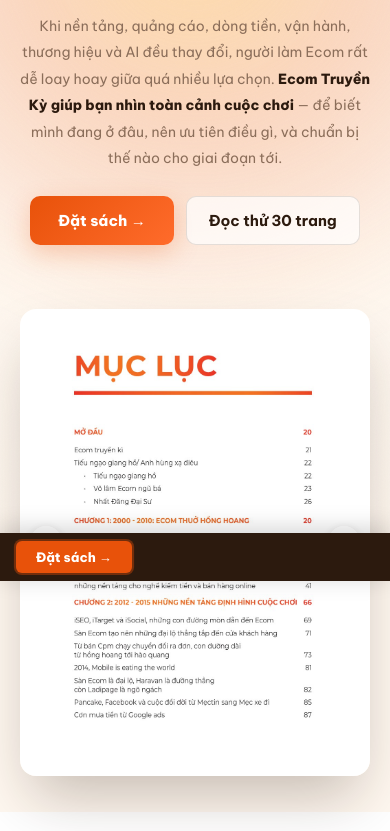
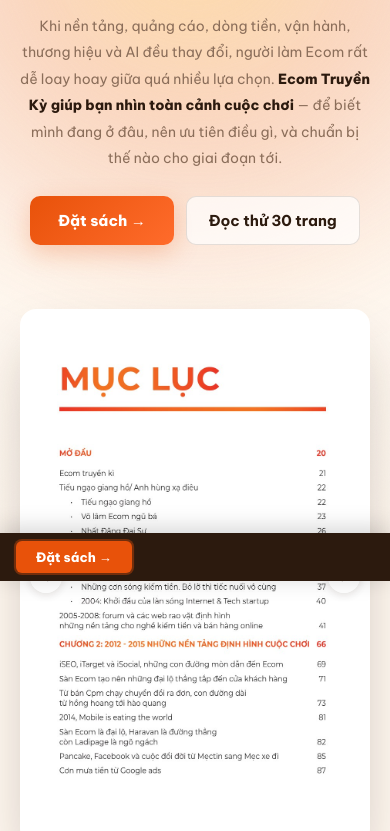
Before and after one commit to huytrann1409/Ecomtruyenky-testv4, a plain HTML site: page index.html in a window 390 px wide. Shown: the part 263-1094 px from the top of the page. Drawn offline with Linux system fonts and the light colour scheme.

Commit message:
Update index.html

```diff
--- a/index.html
+++ b/index.html
@@ -128,12 +128,15 @@ section{padding:110px 48px}
   box-shadow:0 30px 60px -12px rgba(44,26,14,.28);
   object-fit:cover;
 }
-/* === HERO CAROUSEL — FINAL FIX THEO ẢNH GỐC 01 & 10 ===
+/* === HERO CAROUSEL — FINAL FIX HERO 01 THEO TỈ LỆ ẢNH GỐC ===
    Chỉ sửa phần hero carousel.
+   Lý do sửa:
+   - Ảnh gốc hero-book-01 có tỉ lệ khoảng 585/896, hẹp hơn khung 3/4 cũ.
+   - Nếu giữ khung 3/4 và dùng object-fit:cover thì ảnh chắc chắn bị crop trên/dưới.
+   - Vì vậy phải đổi tỉ lệ khung carousel theo tỉ lệ bìa thật, không dùng scale.
    Mục tiêu:
-   - Hero 01 và 10 lấp đầy khung.
-   - Không lộ viền trắng.
-   - Không zoom/crop quá tay.
+   - Hero 01 hiện đủ bìa, không mất logo đáy, không lộ viền trắng.
+   - Hero 10 vẫn phủ khung, crop rất nhẹ nếu cần.
    - Hero 02–09 giữ contain để không mất chữ.
 */
 .hero-carousel{
@@ -155,7 +158,7 @@ section{padding:110px 48px}
   flex:0 0 100%;
   min-width:100%;
   width:100%;
-  aspect-ratio:3/4;
+  aspect-ratio:585/896;
   overflow:hidden;
   display:flex;
   align-items:center;
@@ -172,7 +175,6 @@ section{padding:110px 48px}
   object-fit:cover;
   transform:none!important;
   transform-origin:center center;
-  object-position:center center;
 }
 .hero-front-cover-slide img{
   object-fit:cover;
@@ -209,7 +211,7 @@ section{padding:110px 48px}
 .hero-carousel-prev{left:10px}
 .hero-carousel-next{right:10px}
 @media(max-width:900px){
-  .hero-carousel{width:100%;border-radius:16px;max-width:380px;margin:0 auto}
+  .hero-carousel{width:100%;border-radius:16px;max-width:360px;margin:0 auto}
   .hero-carousel-arrow{width:32px;height:32px;opacity:.72}
   .hero-carousel-arrow svg{width:14px;height:14px}
   .hero-front-cover-slide img,
```
